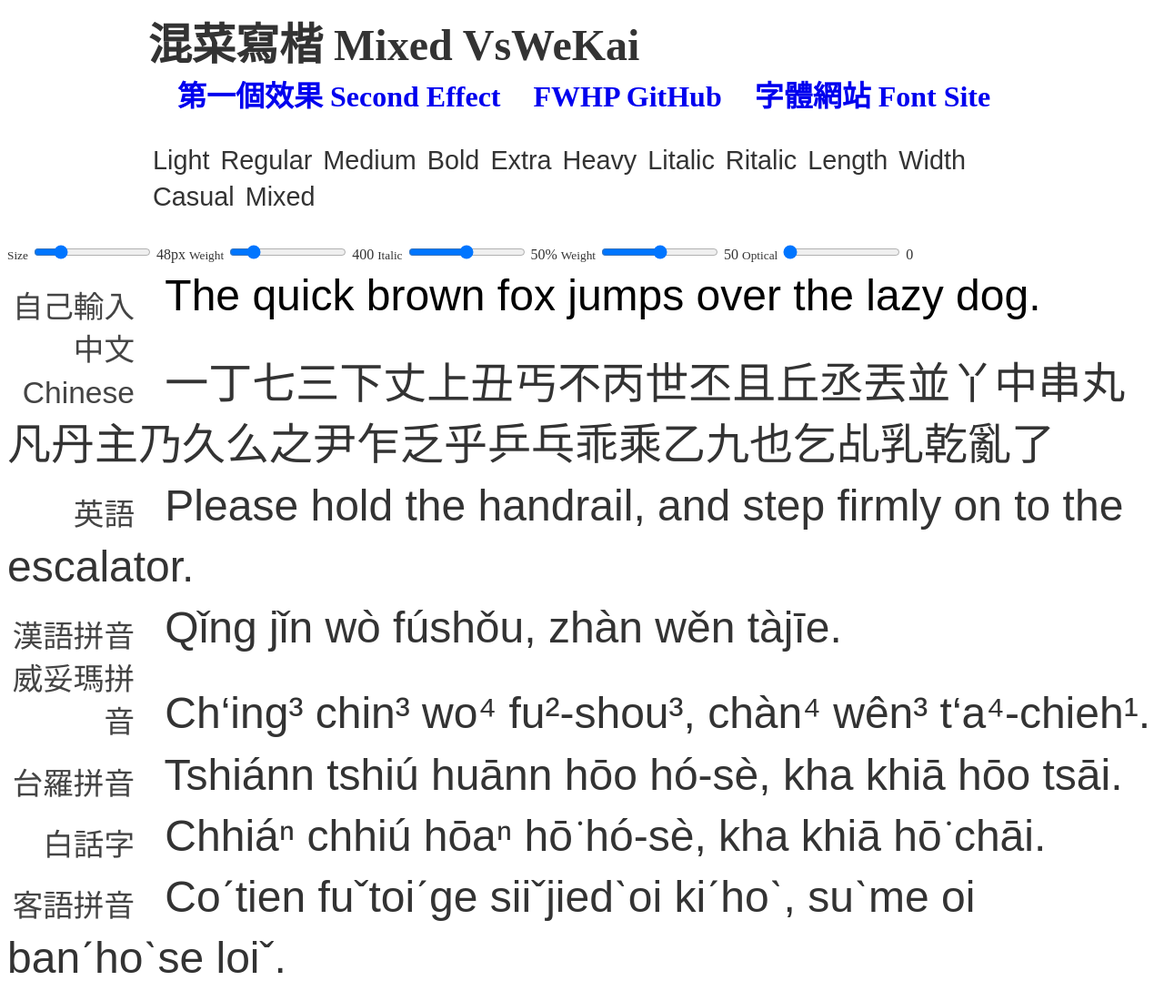
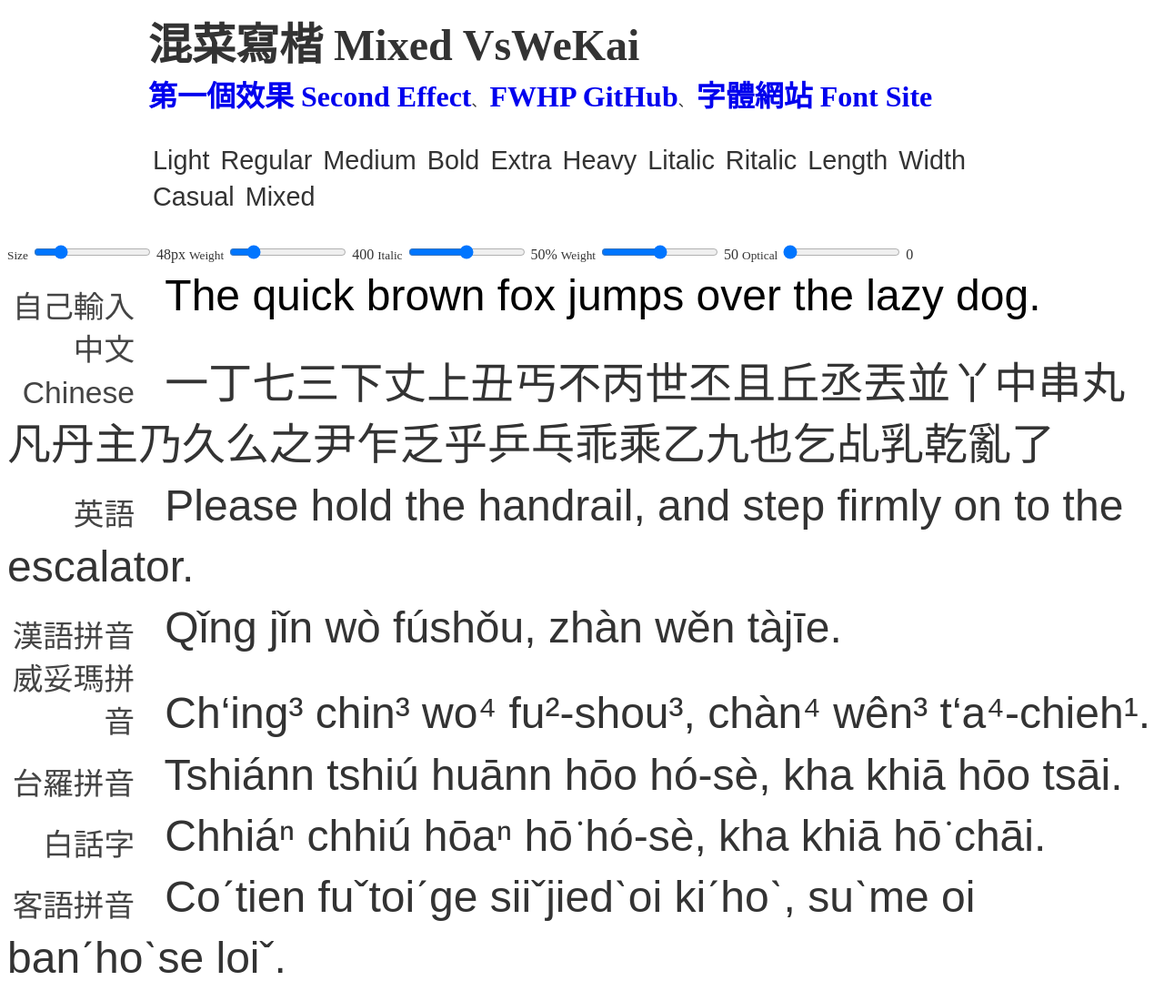
Before and after one commit to FWHP-Enfun/Mixed-VsWeKai, a plain HTML site: page index2.html in a window 1280 px wide. Shown: the top 1100 px of the page at 91% size. Drawn offline with Linux system fonts and the light colour scheme; a web font is replaced by a local one.

Commit message:
Add files via upload

```diff
--- a/index2.html
+++ b/index2.html
@@ -16,7 +16,7 @@ body { background-color: #fff; color: #333 }
 
 #title { margin: 10px 155px }
 #title h1 { font-family: 'Preview'; font-size: 300%; display: inline; font-variation-settings: "wght" 700, "ital" 50, "wdth" 50, "opsz" 0}
-#title a { font-size: 200%; font-weight: 600; text-decoration: none; padding-left: 1em }
+#title a { font-size: 200%; font-weight: 600; text-decoration: none;}
 #title a:hover { color: #c04 }
 
 #navi { margin: 30px 160px; list-style: none; padding: 0 }
@@ -70,9 +70,9 @@ p.line { margin: 0.8em 0 }
 
 	<div id="title">
 		<h1>混菜寫楷 Mixed VsWeKai</h1><br>
-		<a href="index.html">第一個效果 Second Effect</a>
-		<a href="https://github.com/FWHP-Enfun">FWHP GitHub</a>
-		<a href="https://github.com/FWHP-Enfun/Mixed-VsWeKai">字體網站 Font Site</a>
+		<a href="index.html">第一個效果 Second Effect</a>、
+		<a href="https://github.com/FWHP-Enfun" target="_blank">FWHP GitHub</a>、
+		<a href="https://github.com/FWHP-Enfun/Mixed-VsWeKai" target="_blank">字體網站 Font Site</a>
 	</div>
 
 	<ul id="navi">
```
Also changed, not shown: index.html (+6 -5 lines).
